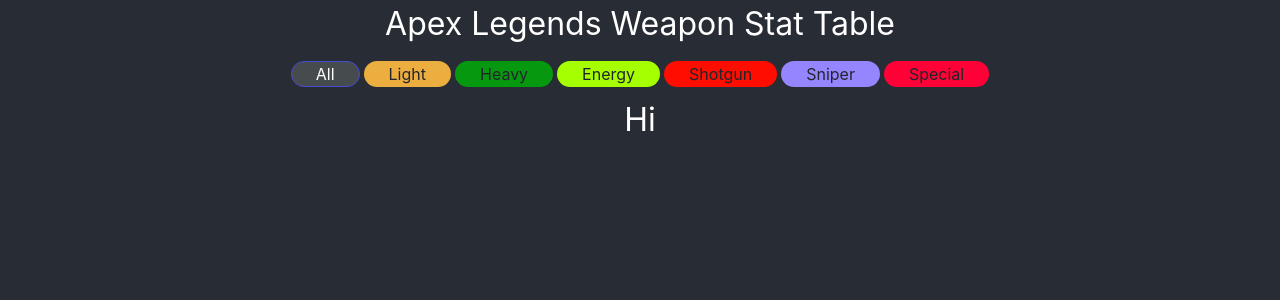
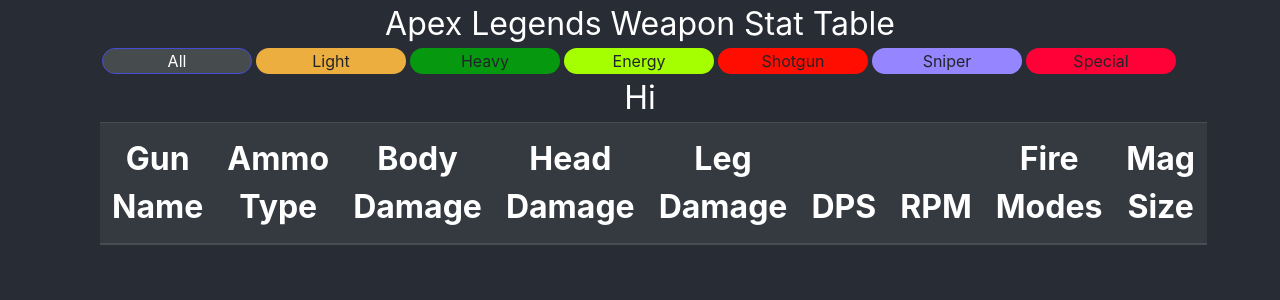
Before and after one commit to stefenh025/Apex-Legend-Weapon-Stat-Sheet, a React (Create React App) app: page / in a window 1280 px wide. Shown: the top 300 px of the page. Built offline with nearby package versions, Linux system fonts and the light colour scheme.

Commit message:
Failing to populate chart, see comments for approach next

```diff
--- a/src/App.js
+++ b/src/App.js
@@ -1,5 +1,5 @@
 import './App.css';
-import DmgTableMain from './dmgTableMain.js';
+import DmgTableMain from './DmgTableMain.js';
 
 function App() {
   return (
--- a/src/DmgTableMain.js
+++ b/src/DmgTableMain.js
@@ -2,6 +2,8 @@
 import './customButton.css';
 import SortButtons from './sortButtons.js';
 import WeaponTable from './weaponTable.js';
+const json = require('./stats.json');
+//const obj = JSON.parse(json);
 
 export default class DmgTableMain extends React.Component{
     constructor(props){
@@ -18,9 +20,21 @@
     }
     //Load in data from Json here, pass in data as props for child component, sort function done here
     render(){
+      // let dataTable = [];
+      // for (var typeOfAmmo in json){
+      //   console.log("type Of Ammo: " + typeOfAmmo);
+      //   for (var gunName in json[typeOfAmmo]){
+      //     console.log("Gun name: " + gunName);
+      //     for (var weaponStats in json[typeOfAmmo][gunName]){
+      //       console.log("weaponStats: " + weaponStats);
+      //       console.log("weapon statValues: " + json[typeOfAmmo][gunName][weaponStats]);
+
+      //     }
+      //   }
+      // }
         return(
             <div className="container">
-                <div className="btn-group btn-group-toggle">
+                <div className="btn-group btn-group-toggle d-flex flex-wrap">
                     <SortButtons type="all" toggleButton={this.state.toggleButton} handleonChange={this.handleonChange} />
                     <SortButtons type="light" toggleButton={this.state.toggleButton} handleonChange={this.handleonChange} />
                     <SortButtons type="heavy" toggleButton={this.state.toggleButton} handleonChange={this.handleonChange} />
@@ -30,7 +44,7 @@
                     <SortButtons type="special" toggleButton={this.state.toggleButton} handleonChange={this.handleonChange} />
                 </div>
                 {/* Decide on a layout method, either page break, grid, flex box etc to structure */}
-                <WeaponTable toggleButton={this.state.toggleButton} />
+                <WeaponTable statData={json} />
             </div>
         )
     }
--- a/src/custombutton.css
+++ b/src/custombutton.css
@@ -1,3 +1,6 @@
+.btn{
+  max-width:150px !important;
+}
 .btn-allw{
     background-color: lightcoral !important;
 }
--- a/src/sortButtons.js
+++ b/src/sortButtons.js
@@ -1,5 +1,6 @@
 import React from 'react';
 import './customButton.css';
+
 export default class SortButtons extends React.Component{
     // constructor(props){
     //     super(props);
--- /dev/null
+++ b/src/stats.json
@@ -0,0 +1,231 @@
+{
+    "light":{
+        "R-301 Carbine":{
+            "Body Damage":"14",
+            "Head Damage":"28",
+            "Leg Damage":"11",
+            "DPS":"189",
+            "RPM":"810",
+            "Fire-Mode":["Single", "Auto"],
+            "Mag-Size":["18", "20", "25", "28"]
+        },
+        "R-99 SMG":{
+            "Body Damage":"11",
+            "Head Damage":"17",
+            "Leg Damage":"9",
+            "DPS":"198",
+            "RPM":"1080",
+            "Fire-Mode":["Auto"],
+            "Mag-Size":["20", "22", "24", "27"]
+        },
+        "P2020":{
+            "Body Damage":"15",
+            "Head Damage":"20",
+            "Leg Damage":"12",
+            "DPS":"127",
+            "RPM":"510",
+            "Fire-Mode":["Single"],
+            "Mag-Size":["12", "14", "16", "18"]
+        },
+        "RE-45 Auto":{
+            "Body Damage":"12",
+            "Head Damage":"16",
+            "Leg Damage":"10",
+            "DPS":"156",
+            "RPM":"780",
+            "Fire-Mode":["Auto"],
+            "Mag-Size":["16", "19", "22", "25"]
+        },
+        "Alternator":{
+            "Body Damage":"15",
+            "Head Damage":"23",
+            "Leg Damage":"12",
+            "DPS":"150",
+            "RPM":"600",
+            "Fire-Mode":["Auto"],
+            "Mag-Size":["19", "22", "25", "27"]
+        },
+        "G-7 Scout":{
+            "Body Damage":"34",
+            "Head Damage":"60",
+            "Leg Damage":"26",
+            "DPS":"141",
+            "RPM":"250",
+            "Fire-Mode":["Single","Burst (2)"],
+            "Mag-Size":["10", "15", "18", "20"]
+        }
+    },
+    "heavy":{
+        "WingMan":{
+            "Body Damage":"45",
+            "Head Damage":"90",
+            "Leg Damage":"41",
+            "DPS":"112",
+            "RPM":"150",
+            "Fire-Mode":["Single"],
+            "Mag-Size":["5", "6", "7", "8"]
+        },
+        "Spitfire":{
+            "Body Damage":"18",
+            "Head Damage":"36",
+            "Leg Damage":"14",
+            "DPS":"162",
+            "RPM":"540",
+            "Fire-Mode":["Auto"],
+            "Mag-Size":["35", "40", "45", "55"]
+        },
+        "Flatline":{
+            "Body Damage":"19",
+            "Head Damage":"38",
+            "Leg Damage":"14",
+            "DPS":"190",
+            "RPM":"600",
+            "Fire-Mode":["Auto", "Single"],
+            "Mag-Size":["20", "25", "28", "30"]
+        },
+        "Hemlok":{
+            "Body Damage":"66 (22x3)",
+            "Head Damage":"132 (44x3)",
+            "Leg Damage":"51 (17x3)",
+            "DPS":"179.67",
+            "RPM":"490",
+            "Fire-Mode":["Single", "Burst"],
+            "Mag-Size":["18", "24", "27", "30"]
+        }
+
+    },
+    "shotgun":{
+        "Mozambique":{
+            "Body Damage":"45 (15x3)",
+            "Head Damage":"66 (22x3)",
+            "Leg Damage":"42 (14x3)",
+            "DPS":"95.25~",
+            "RPM":"127~",
+            "Fire-Mode":["Single"],
+            "Mag-Size":"4"
+        },
+        "EVA-8":{
+            "Body Damage":"63 (7x9)",
+            "Head Damage":"90 (10x9)",
+            "Leg Damage":"54 (6x9)",
+            "DPS":"118.65~",
+            "RPM":"113~",
+            "Fire-Mode":["Single", "Burst"],
+            "Mag-Size":"8"
+        },
+        "Mastiff":{
+            "Body Damage":"104 (13x8)",
+            "Head Damage":"128 (16x8)",
+            "Leg Damage":"104 (13x8)",
+            "DPS":"166.4",
+            "RPM":"96",
+            "Fire-Mode":["Single"],
+            "Mag-Size":"4"
+        }
+    },
+    "sniper":{
+        "Sentinel":{
+            "Body Damage":"70",
+            "Head Damage":"140",
+            "Leg Damage":"63",
+            "DPS":"40",
+            "RPM":"34.29",
+            "Fire-Mode":["Single"],
+            "Mag-Size":["4", "5", "6", "7"]
+        },
+        "Longbow":{
+            "Body Damage":"55",
+            "Head Damage":"118",
+            "Leg Damage":"44",
+            "DPS":"64.17",
+            "RPM":"70",
+            "Fire-Mode":["Single"],
+            "Mag-Size":["6", "8", "10", "12"]
+        },
+        "Tripletake":{
+            "Body Damage":"69 (23x3)",
+            "Head Damage":"138 (46x3)",
+            "Leg Damage":"63 (21x3)",
+            "DPS":"101.2",
+            "RPM":"88",
+            "Fire-Mode":["Single"],
+            "Mag-Size":["6", "7", "8", "9"]
+        },
+        "Charge Rifle":{
+            "Body Damage":"90 (3x15 + 45)",
+            "Head Damage":"116 (4x15 + 56)",
+            "Leg Damage":"90 (3x15 + 45)",
+            "DPS":"45",
+            "RPM":"30",
+            "Fire-Mode":["Single(2)"],
+            "Mag-Size":"8"
+        }
+    },
+    "energy":{
+        "Devotion":{
+            "Body Damage":"16",
+            "Head Damage":"32",
+            "Leg Damage":"13",
+            "DPS":"192",
+            "RPM":"685~",
+            "Fire-Mode":["Auto"],
+            "Mag-Size":["36", "40", "44", "48"]
+        },
+        "L-STAR":{
+            "Body Damage":"18",
+            "Head Damage":"36",
+            "Leg Damage":"14",
+            "DPS":"180",
+            "RPM":"600",
+            "Fire-Mode":["Auto"],
+            "Mag-Size":["23"]
+        },
+        "Havoc":{
+            "Body Damage":"18",
+            "Head Damage":"36",
+            "Leg Damage":"14",
+            "DPS":"202",
+            "RPM":"672",
+            "Fire-Mode":["Auto", "Single"],
+            "Mag-Size":["24", "28", "32", "36"]
+        },
+        "Volt SMG":{
+            "Body Damage":"16",
+            "Head Damage":"24",
+            "Leg Damage":"13",
+            "DPS":"208.8",
+            "RPM":"783",
+            "Fire-Mode":["Auto"],
+            "Mag-Size":["19", "21", "23", "26"]
+        }
+    },
+    "special":{
+        "Prowler":{
+            "Body Damage":"15",
+            "Head Damage":"23",
+            "Leg Damage":"12",
+            "DPS":"200",
+            "RPM":"670~",
+            "Fire-Mode":["Burst, Auto"],
+            "Mag-Size":"35"
+        },
+        "Peacekeeper":{
+            "Body Damage":"110 (10x11)",
+            "Head Damage":"165 (15x11)",
+            "Leg Damage":"88 (8x11)",
+            "DPS":"88",
+            "RPM":"48",
+            "Fire-Mode":["Single"],
+            "Mag-Size":"5"
+        },
+        "Kraber":{
+            "Body Damage":"145",
+            "Head Damage":"435",
+            "Leg Damage":"116",
+            "DPS":"87",
+            "RPM":"36",
+            "Fire-Mode":["Single"],
+            "Mag-Size":"4"
+        }
+    }
+}
--- a/src/weaponTable.js
+++ b/src/weaponTable.js
@@ -6,11 +6,60 @@
         this.state={
 
         }
+        this.addTableBody = this.addTableBody.bind(this);
+    }
+    //Attempt to add data into table
+    addTableBody(arr){
+      let temp = "";
+      for(var i = 0; i < arr.length; i++){
+        temp = temp + "<tr>" + arr[i] + "</tr>";
+      }
+      return temp;
     }
     render(){
+      //Trial Data
+        let tableHead = (
+          <tr>
+          <th>Gun Name</th>
+          <th>Ammo Type</th>
+          <th>Body Damage</th>
+          <th>Head Damage</th>
+          <th>Leg Damage</th>
+          <th>DPS</th>
+          <th>RPM</th>
+          <th>Fire Modes</th>
+          <th>Mag Size</th>
+          </tr>
+        );
+
+        let tableBody = [];
+        let tempStatHolder;
+        for (var ammo in this.props.statData){
+          for (var gunName in this.props.statData[ammo]){
+            //Could use object entries here to skip a loop
+            tempStatHolder = [];
+            for (var weaponStats in this.props.statData[ammo][gunName]){
+              tempStatHolder.push(this.props.statData[ammo][gunName][weaponStats]);
+            }
+            // tableBody.push(
+            //   <tr>
+            //     {this.addTableBody(tempStatHolder)}
+            //   </tr>
+            // );
+            tempStatHolder = [];
+          }
+        }
         return(
             <div>
                 Hi
+                <table className="table table-dark">
+                  <thead>
+                      {tableHead}
+                  </thead>
+                  <tbody>
+                    {tableBody}
+                  </tbody>
+                </table>
             </div>
         )
     }
```
Also changed, not shown: 15 other files (tests, documents, lock files or other folders).
